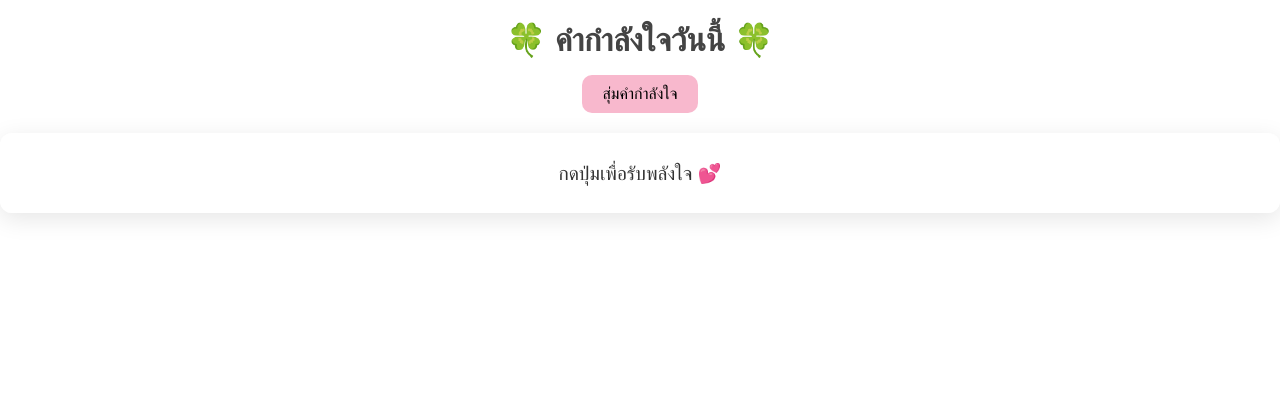
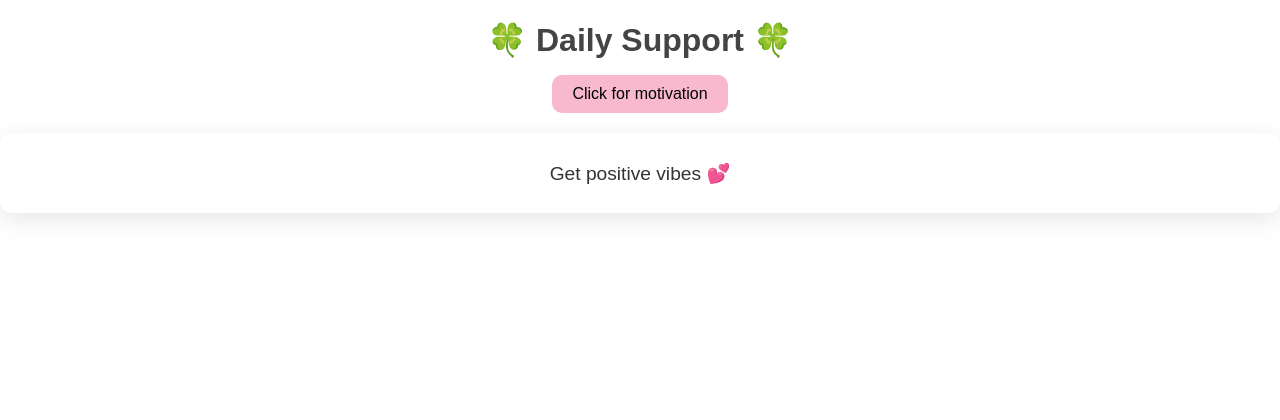
Before and after one commit to 68070264/StorySpace, a Flask app: page /openbotton in a window 1280 px wide. Shown: the top 420 px of the page. Run offline with Flask 3, Linux system fonts and the light colour scheme.

Commit message:
เพิ่มกลจ

```diff
--- a/templates/openbotton.html
+++ b/templates/openbotton.html
@@ -53,11 +53,11 @@
 <body>
     <div id="bottle-controller">
 
-     <h1>🍀 คำกำลังใจวันนี้ 🍀</h1>
+     <h1>🍀 Daily Support 🍀</h1>
 
-     <button id="getQuoteBtn">สุ่มคำกำลังใจ</button>
+     <button id="getQuoteBtn">Click for motivation</button>
 
-     <div id="quoteBox">กดปุ่มเพื่อรับพลังใจ 💕</div>
+     <div id="quoteBox">Get positive vibes 💕</div>
 
      <!--<div id="memory-list" class="memory-list-container">
          <p>Loading memories...</p>
```
Also changed, not shown: static/starbottle.js (+16 -7 lines).
